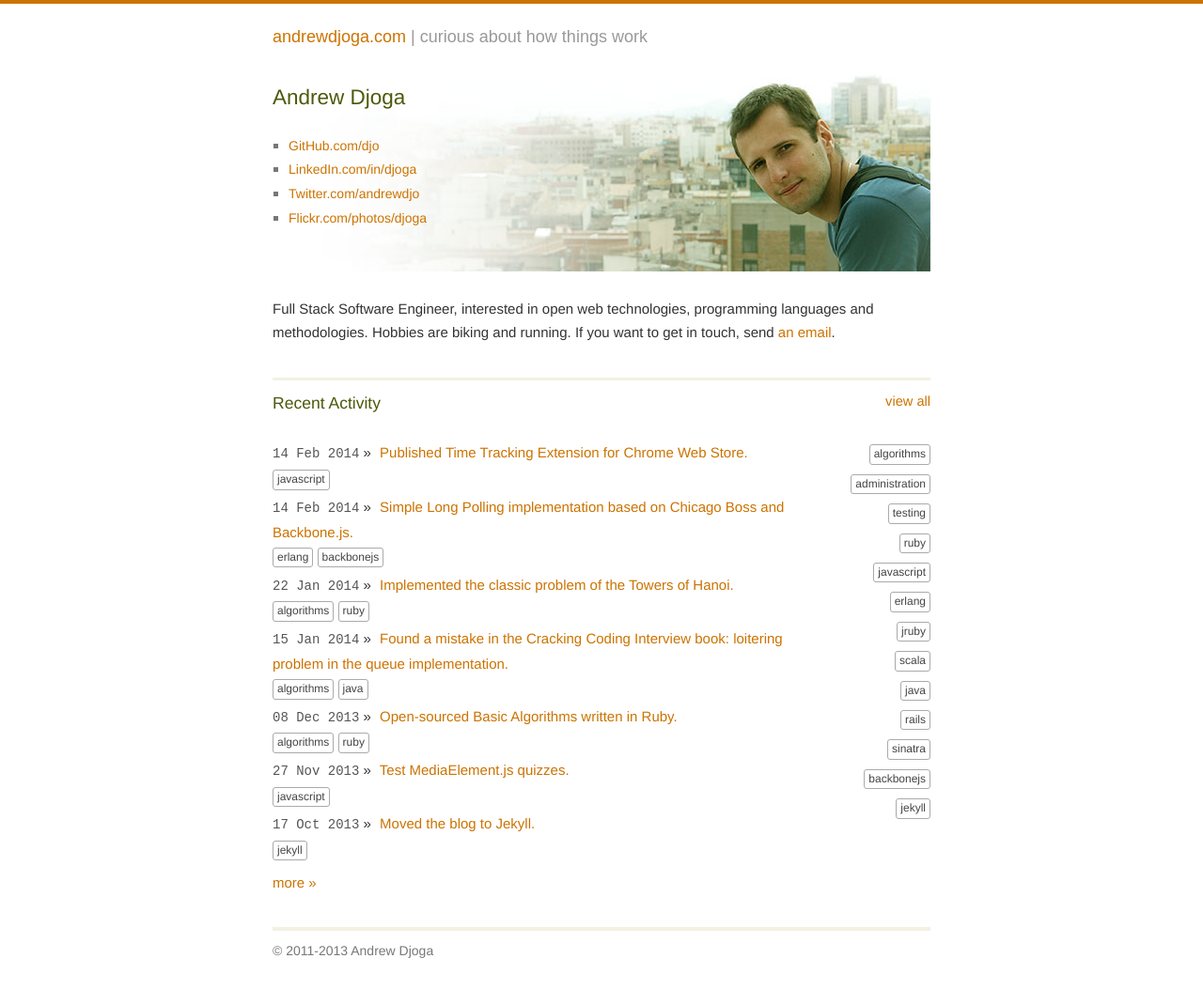
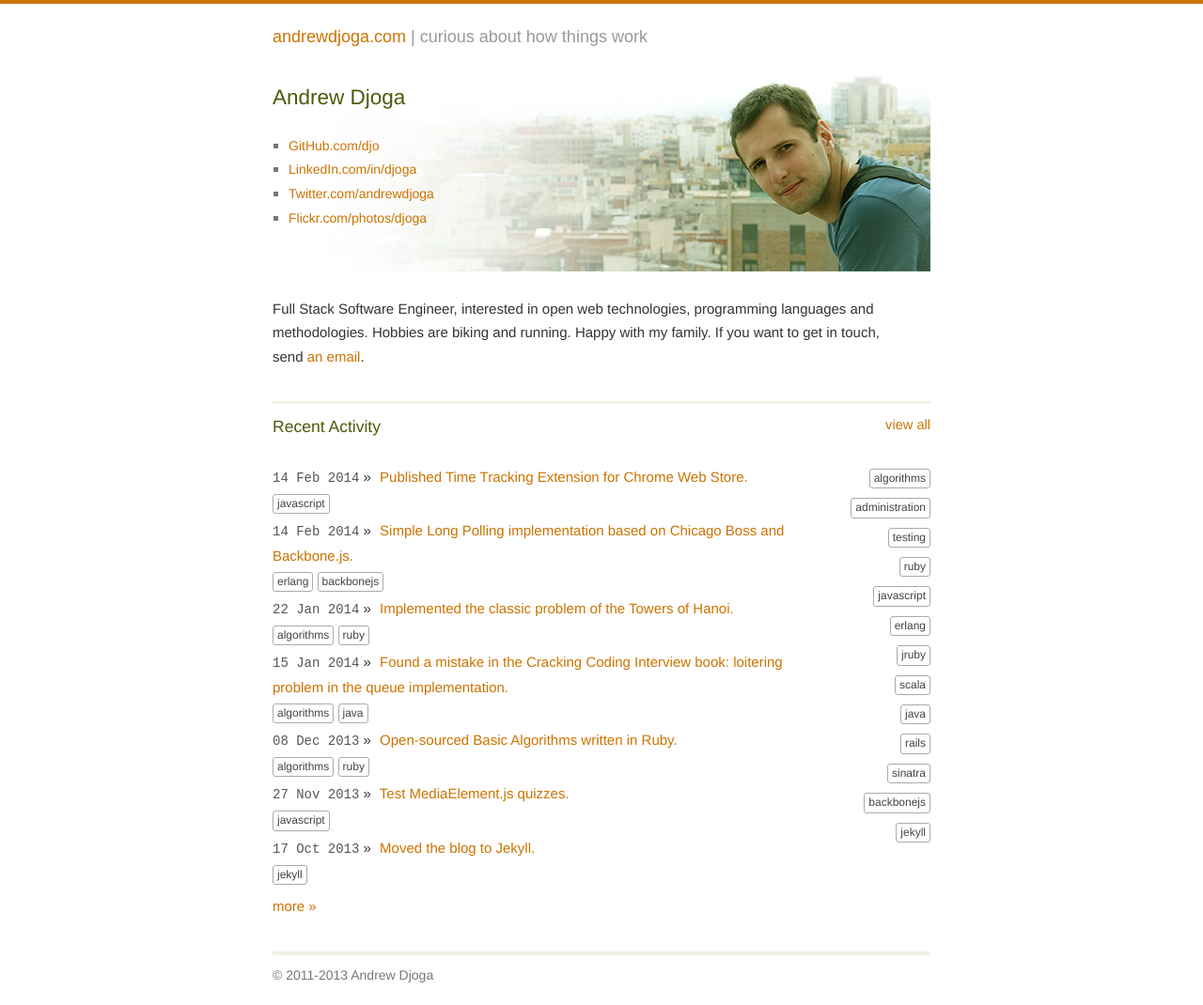
Before and after one commit to djo/djo.github.io, a Jekyll site: the page built from index.html, in a window 1280 px wide. Shown: the whole page at 94% size. Built offline with Jekyll 4.4.1, drawn with Linux system fonts in a browser that asks for light colours; before the commit the page ends 1045 px from its top, so only the background shows below that.

Commit message:
Change twitter link & description a bit

```diff
--- a/index.html
+++ b/index.html
@@ -8,15 +8,15 @@ title: Andrew Djoga
   <ul>
     <li><a href="https://github.com/Djo" title="GitHub">GitHub.com/djo</a></li>
     <li><a href="http://www.linkedin.com/in/djoga" title="LinkedIn">LinkedIn.com/in/djoga</a></li>
-    <li><a href="https://twitter.com/andrewdjo" title="Twitter">Twitter.com/andrewdjo</a></li>
+    <li><a href="https://twitter.com/andrewdjoga" title="Twitter">Twitter.com/andrewdjoga</a></li>
     <li><a href="http://www.flickr.com/photos/djoga" title="Flickr">Flickr.com/photos/djoga</a></li>
   </ul>
 </div>
 
 <p>
   Full Stack Software Engineer, interested in open web technologies, programming languages and methodologies.
-  Hobbies are biking and running.
-  If you want to get in touch, send <a href="mailto:andrew.djoga@gmail.com">an email</a>.
+  Hobbies are biking and running. Happy with my family.
+  If you want to get in touch, send&nbsp;<a href="mailto:andrew.djoga@gmail.com">an&nbsp;email</a>.
 </p>
 
 {% if site.posts.size > 0 %}
```
